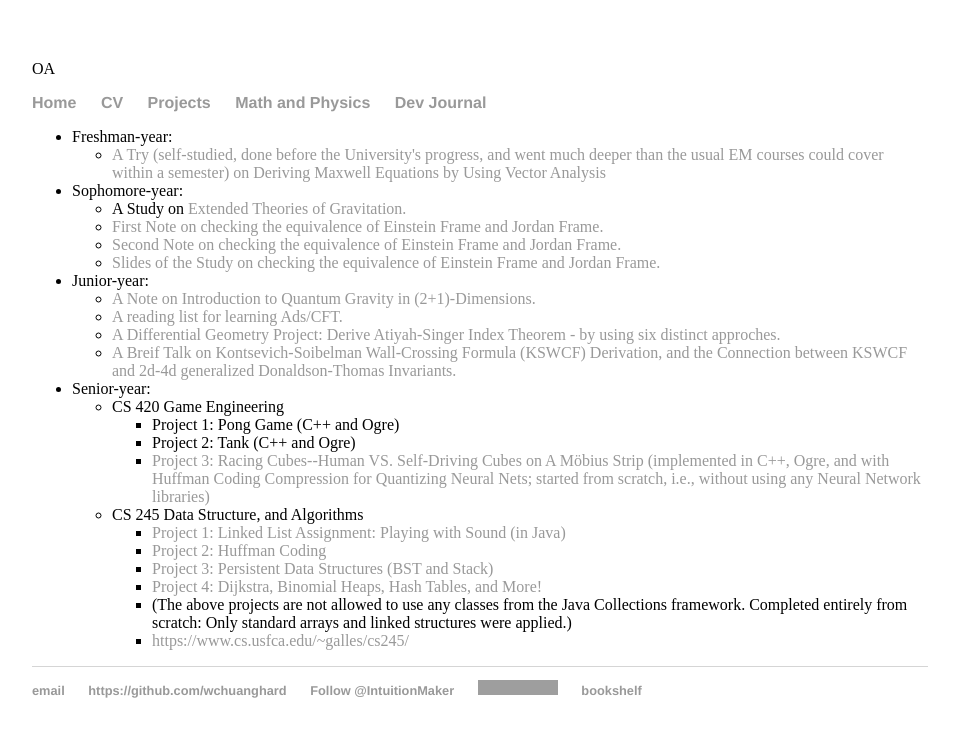
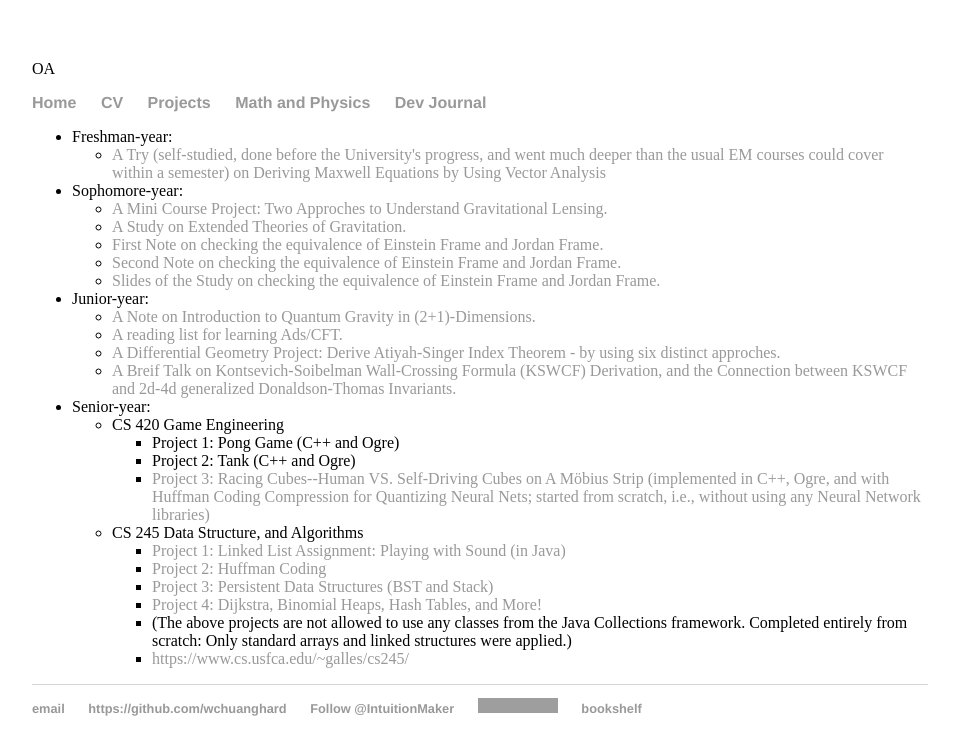
Before and after one commit to williamchuang/williamchuang.github.io, a Jekyll site: the page built from projects/index.html, in a window 1280 px wide. Shown: the top 755 px of the page, without its empty margins (160-1119 px from the left). Built offline with Jekyll 4.4.1, drawn with Linux system fonts in a browser that asks for light colours; comment, search, counter and statistics services are not loaded; grey boxes are pictures that could not be loaded.

Commit message:
Update index.html

```diff
--- a/projects/index.html
+++ b/projects/index.html
@@ -17,7 +17,8 @@ blog: passive
 		</ul>
 	<li>Sophomore-year:<br>
 		<ul>
-  			<li>A Study on <a href="/files/ETG.pdf"> Extended Theories of Gravitation.</a><br>
+			<li><a href="/files/GL_Course_Project.pdf"> A Mini Course Project: Two Approches to Understand Gravitational Lensing.</a><br>
+  			<li><a href="/files/ETG.pdf"> A Study on Extended Theories of Gravitation.</a><br>
   			<li><a href="/files/Note of JF and EF Study001.pdf"> First Note on checking the equivalence of Einstein Frame and Jordan Frame.</a><br>
   			<li><a href="/files/Note of JF and EF Study002.pdf"> Second Note on checking the equivalence of Einstein Frame and Jordan Frame.</a><br>
   			<li><a href="/files/EFJF.pdf"> Slides of the Study on checking the equivalence of Einstein Frame and Jordan Frame.</a><br>
```
